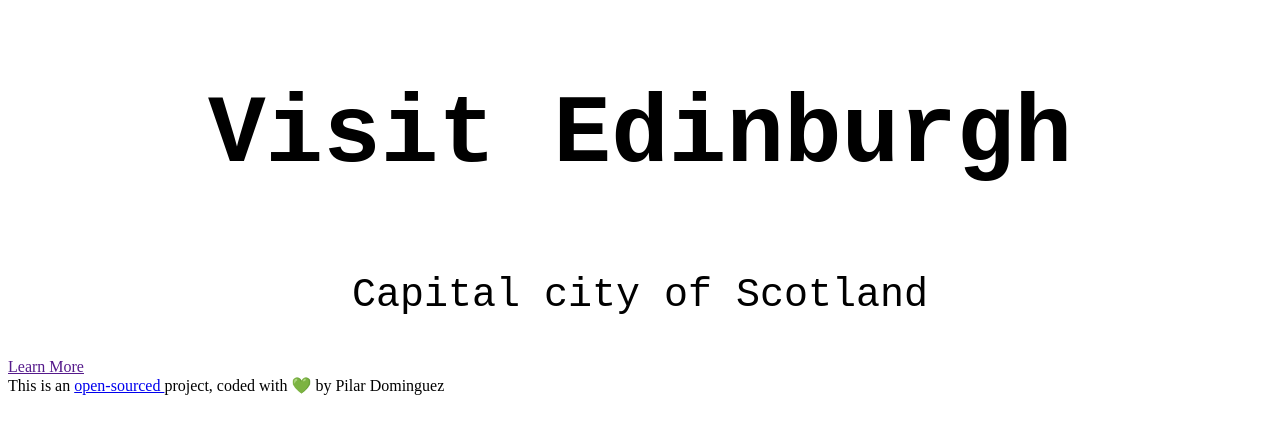
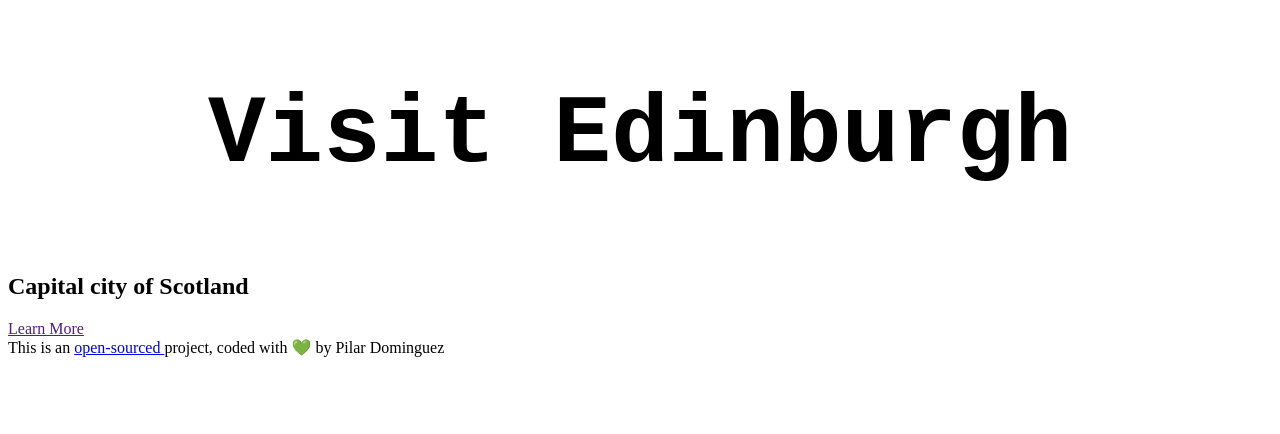
Before and after one commit to Pildomfl/Edimburg-Travel-project, a plain HTML site: page index.html in a window 1280 px wide. Drawn offline with Linux system fonts and the light colour scheme; a web font is replaced by a local one.

Commit message:
subtitled added

```diff
--- a/index.html
+++ b/index.html
@@ -14,7 +14,7 @@
   </head>
   <body>
     <h1>Visit Edinburgh</h1>
-    <p>Capital city of Scotland</p>
+    <h2>Capital city of Scotland</h2>
     <a href=""> Learn More</a>
     <footer>
       This is an
```
